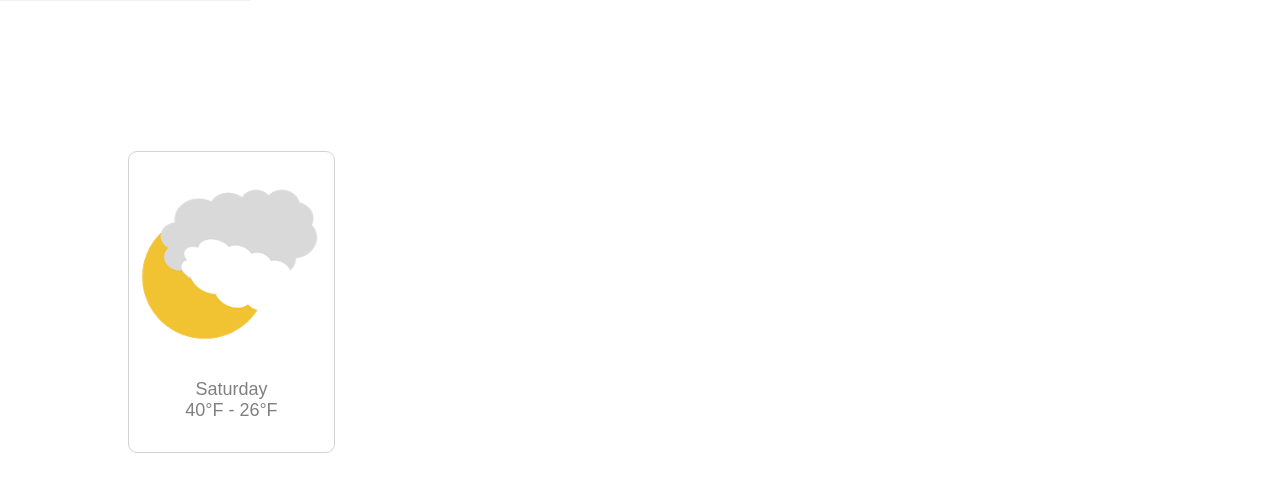
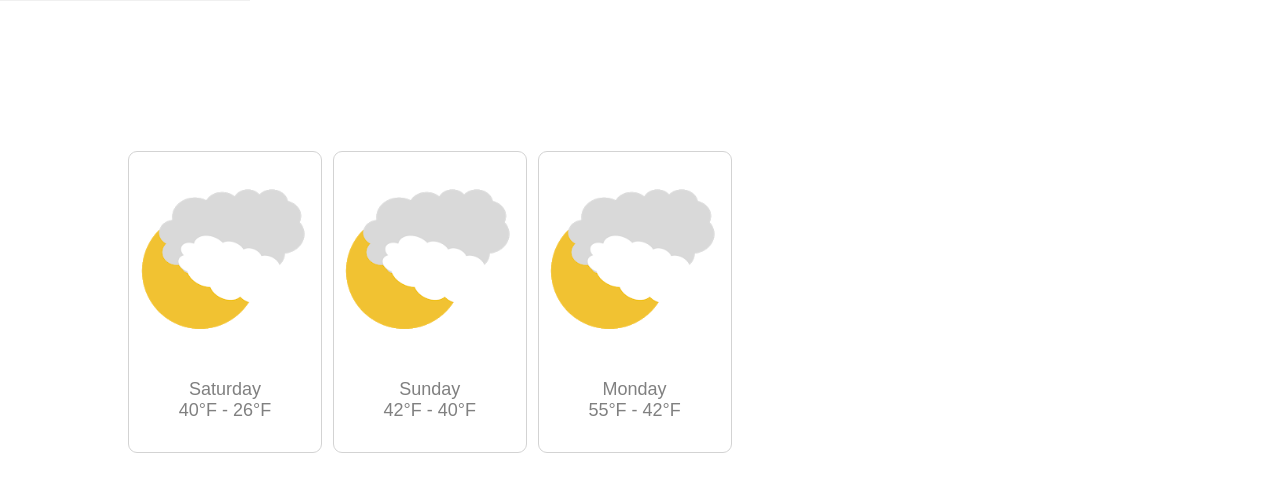
Before and after one commit to LB123658/gBrower-weather, a plain HTML site: page index.html in a window 1280 px wide. Shown: the part 49-540 px from the top of the page. Drawn offline with Linux system fonts and the light colour scheme.

Commit message:
Update index.html

```diff
--- a/index.html
+++ b/index.html
@@ -1,4 +1,3 @@
-
 <!DOCTYPE html>
 <html>
 <head>
@@ -138,11 +137,15 @@ z-index: 2;
 visibility: hidden;
 }
 .forecast {
-width: 16%;
+width: 15%;
 height: 300px;
 border-radius: 9px;
 border: 1px solid lightgrey;
 cursor: default;
+}
+.forecast:hover {
+background: #e8e8e8;
+border: 1px solid white;
 }
 #one {
 position: absolute;
@@ -168,6 +171,50 @@ border: none;
 #topNonmove {
 background: white;
 z-index: 2;
+}
+
+#two {
+position: absolute;
+top: 200px;
+left: 26%;
+}
+#imgTwo {
+position: absolute;
+top: 10%;
+left: 5%;
+width: 90%;
+}
+#pTwo {
+position: absolute;
+bottom: 10%;
+font-family: arial;
+font-size: 18px;
+color: grey;
+width: 100%;
+background: transparent;
+border: none;
+}
+
+#three {
+position: absolute;
+top: 200px;
+left: 42%;
+}
+#imgThree {
+position: absolute;
+top: 10%;
+left: 5%;
+width: 90%;
+}
+#pThree {
+position: absolute;
+bottom: 10%;
+font-family: arial;
+font-size: 18px;
+color: grey;
+width: 100%;
+background: transparent;
+border: none;
 }
 </style>
 </head>
@@ -197,10 +244,21 @@ z-index: 2;
 <button class="topNav" id="plus" onclick="zoom()">Zoom in</button>
 <button class="topNav" id="minus" onclick="zoomOut()">Zoom out</button>
 </div>
+
 <div id="firstPage">
   <div class="forecast" id="one">
   <img src="images/partly_cloudy.png" id="imgOne" />
   <button class="pForecast" id="pOne">Saturday<br>40°F - 26°F</button>
+  </div>
+
+  <div class="forecast" id="two">
+  <img src="images/partly_cloudy.png" id="imgTwo" />
+  <button class="pForecast" id="pTwo">Sunday<br>42°F - 40°F</button>
+  </div>
+
+  <div class="forecast" id="three">
+  <img src="images/partly_cloudy.png" id="imgThree" />
+  <button class="pForecast" id="pThree">Monday<br>55°F - 42°F</button>
   </div>
 </div>
 
@@ -220,10 +278,10 @@ document.getElementById("temp").style.color = "#db4437ff";
 document.getElementById("radar").style.color = "grey";
 document.getElementById("wind").style.color = "grey";
 document.getElementById("storm").style.color = "grey";
-document.getElementById("location").style.color = "grey";
 document.getElementById("iradar").style.visibility = "hidden";
 document.getElementById("plus").style.visibility = "visible";
 document.getElementById("minus").style.visibility = "visible";
+document.getElementById("forecast").style.visibility = "hidden";
 }
 function showRadar() {
 document.getElementById("iradar").style.visibility = "visible";
@@ -231,9 +289,9 @@ document.getElementById("temp").style.color = "grey";
 document.getElementById("radar").style.color = "#db4437ff";
 document.getElementById("wind").style.color = "grey";
 document.getElementById("storm").style.color = "grey";
-document.getElementById("location").style.color = "grey";
 document.getElementById("plus").style.visibility = "hidden";
 document.getElementById("minus").style.visibility = "hidden";
+document.getElementById("forecast").style.visibility = "hidden";
 }
 function zoom() {
 document.getElementById("tempMap").style.width = "200%";
```
